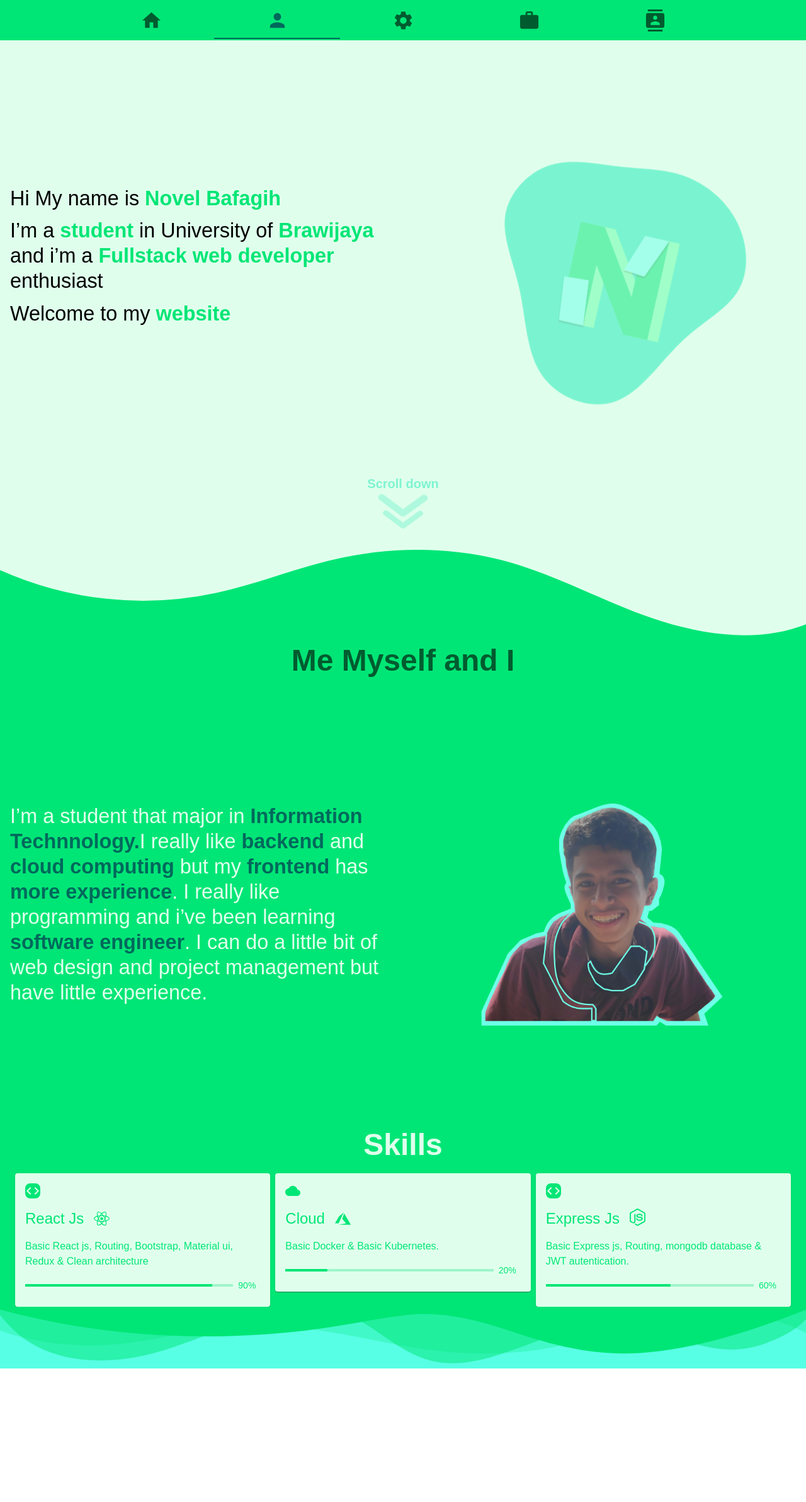
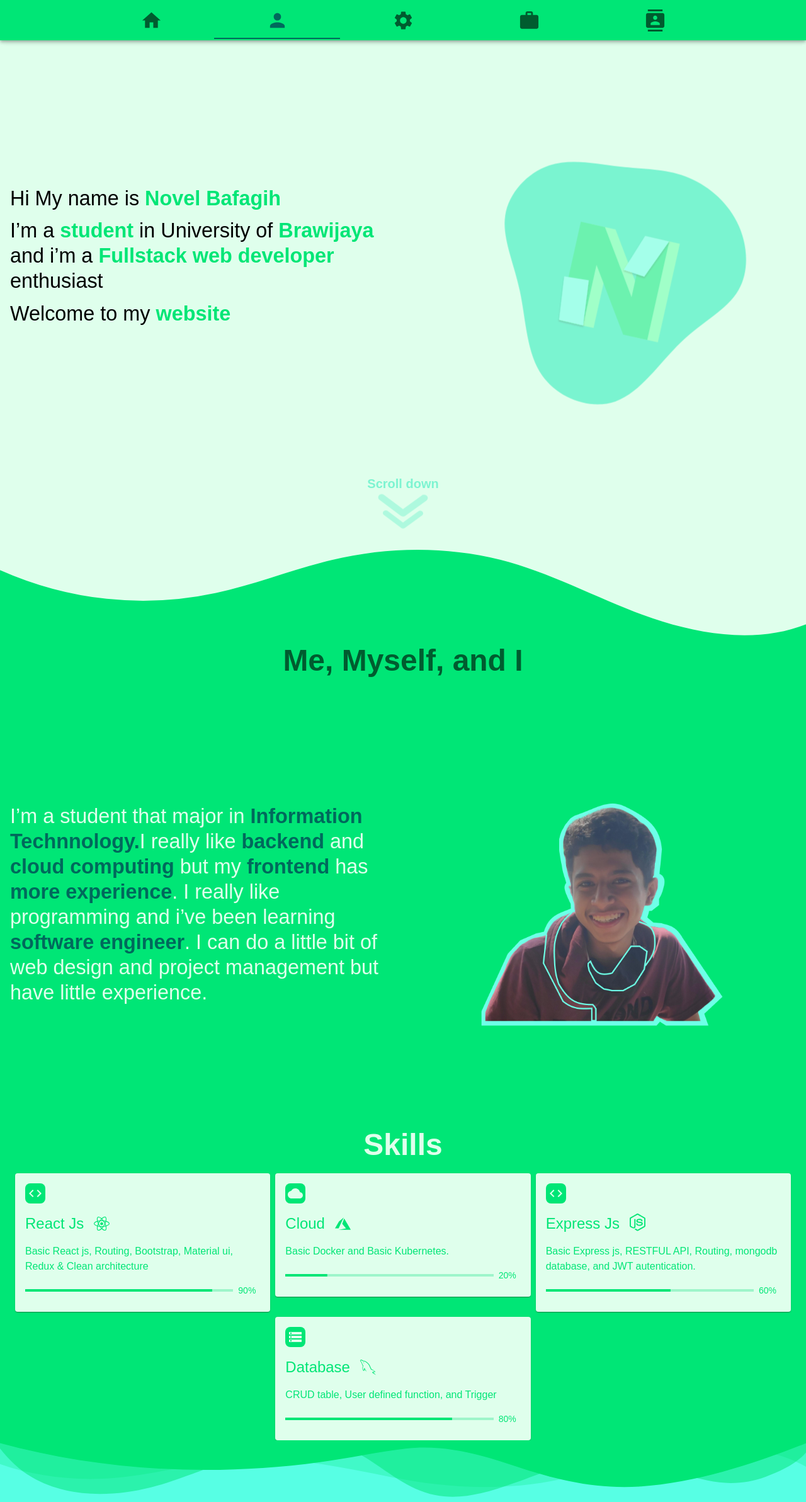
Before and after one commit to kucingapi/portofolio, a React (Create React App) app: page / in a window 1280 px wide. Shown: the whole page at 63% size. Before the commit the page ends 2173 px from the top, so only its background shows below. Built offline with nearby package versions, Linux system fonts and the light colour scheme.

Commit message:
adding new skill and fixing some typo

```diff
--- a/src/components/AboutmeSection.jsx
+++ b/src/components/AboutmeSection.jsx
@@ -54,7 +54,7 @@ export const AboutmeSection = () =>{
 					color:"text.secondary"
 				}}
 				>
-				Me Myself and I
+				Me, Myself, and I
 			</Typography>
 			<Box
 				sx={{
--- a/src/components/CurveDivider/style.css
+++ b/src/components/CurveDivider/style.css
@@ -4,6 +4,7 @@
   width: 100%;
   overflow: hidden;
   line-height: 0;
+  z-index: 1;
 }
 
 .curve svg {
--- a/src/components/CurveDividerOpacity/style.css
+++ b/src/components/CurveDividerOpacity/style.css
@@ -4,6 +4,7 @@
   width: 100%;
   overflow: hidden;
   line-height: 0;
+  z-index: 1;
 }
 
 .curve-opacity svg {
--- a/src/components/HomeSection.jsx
+++ b/src/components/HomeSection.jsx
@@ -60,10 +60,13 @@ const useStyles = makeStyles((theme) => ({
 export const HomeSection = () =>{
 	const classes = useStyles();
 	return(
-		<Box>
+		<Box mt="64px">
 			<Box
 				sx={{
-					height:{md:"83vh",sm:"50vh"},
+					height:{
+						md:"83vh",
+						sm:"50vh"
+					},
 					backgroundColor:"background.main",
 					padding:2,
 				}}
--- a/src/components/Navbar.jsx
+++ b/src/components/Navbar.jsx
@@ -20,7 +20,9 @@ export const Navbar = () =>{
 	};
 
 	return (
-		<AppBar position="static">
+		<AppBar
+			position="fixed"
+			sx={{zIndex:'2'}}>
 			<Toolbar className={classes.toolbar}>
 					<Tabs
 						value={value}
--- a/src/components/SkillSection.jsx
+++ b/src/components/SkillSection.jsx
@@ -1,9 +1,10 @@
-import { Cloud, Code } from "@mui/icons-material";
+import { Cloud, Code, Storage } from "@mui/icons-material";
 import { Stack, Box, Card, CardContent, Grid, Typography, LinearProgress } from "@mui/material"
 import { makeStyles } from "@mui/styles";
 import {ReactComponent as ReactJs} from "../assets/React_js.svg";
 import {ReactComponent as Azure} from "../assets/azure.svg";
 import {ReactComponent as Nodejs} from "../assets/nodejs-icon.svg";
+import {ReactComponent as Mysql} from "../assets/mysql-icon.svg";
 
 function LinearProgressWithLabel(props) {
 	return (
@@ -75,12 +76,12 @@ export const SkillSection = () =>{
 				Skills
 			</Typography>
 			<Box mx={3}>
-				<Grid container spacing={1} >
+				<Grid container spacing={1} justifyContent="center" >
 					<SkillCard
 						firstLogo={
 							<Code
-								color="background"
-								sx={{backgroundColor:"primary.main",borderRadius:2}}
+							color="background"
+							sx={{backgroundColor:"primary.main",borderRadius:2,p:0.5}}
 							/>
 						}
 						secondLogo={
@@ -93,30 +94,44 @@ export const SkillSection = () =>{
 					<SkillCard
 						firstLogo={
 							<Cloud
-								color="primary"
-
+								color="background"
+								sx={{backgroundColor:"primary.main",borderRadius:2,p:0.5}}
 							/>
 						}
 						secondLogo={
 							<Azure className={classes.logo}/>
 						}
 						title="Cloud"
-						description="Basic Docker & Basic Kubernetes. "
+						description="Basic Docker and Basic Kubernetes. "
 						value={20}
 					/>
 					<SkillCard
 						firstLogo={
 							<Code
 								color="background"
-								sx={{backgroundColor:"primary.main",borderRadius:2}}
+								sx={{backgroundColor:"primary.main",borderRadius:2,p:0.5}}
 							/>
 						}
 						secondLogo={
 							<Nodejs className={classes.logo}/>
 						}
 						title="Express Js"
-						description="Basic Express js, Routing, mongodb database & JWT autentication."
+						description="Basic Express js, RESTFUL API, Routing, mongodb database, and JWT autentication."
 						value={60}
+					/>
+					<SkillCard
+						firstLogo={
+							<Storage
+								color="background"
+								sx={{backgroundColor:"primary.main",borderRadius:2,p:0.5}}
+							/>
+						}
+						secondLogo={
+							<Mysql className={classes.logo}/>
+						}
+						title="Database"
+						description="CRUD table, User defined function, and Trigger"
+						value={80}
 					/>
 				</Grid>
 			</Box>
```
Also changed, not shown: src/assets/mysql-icon.svg (added).
